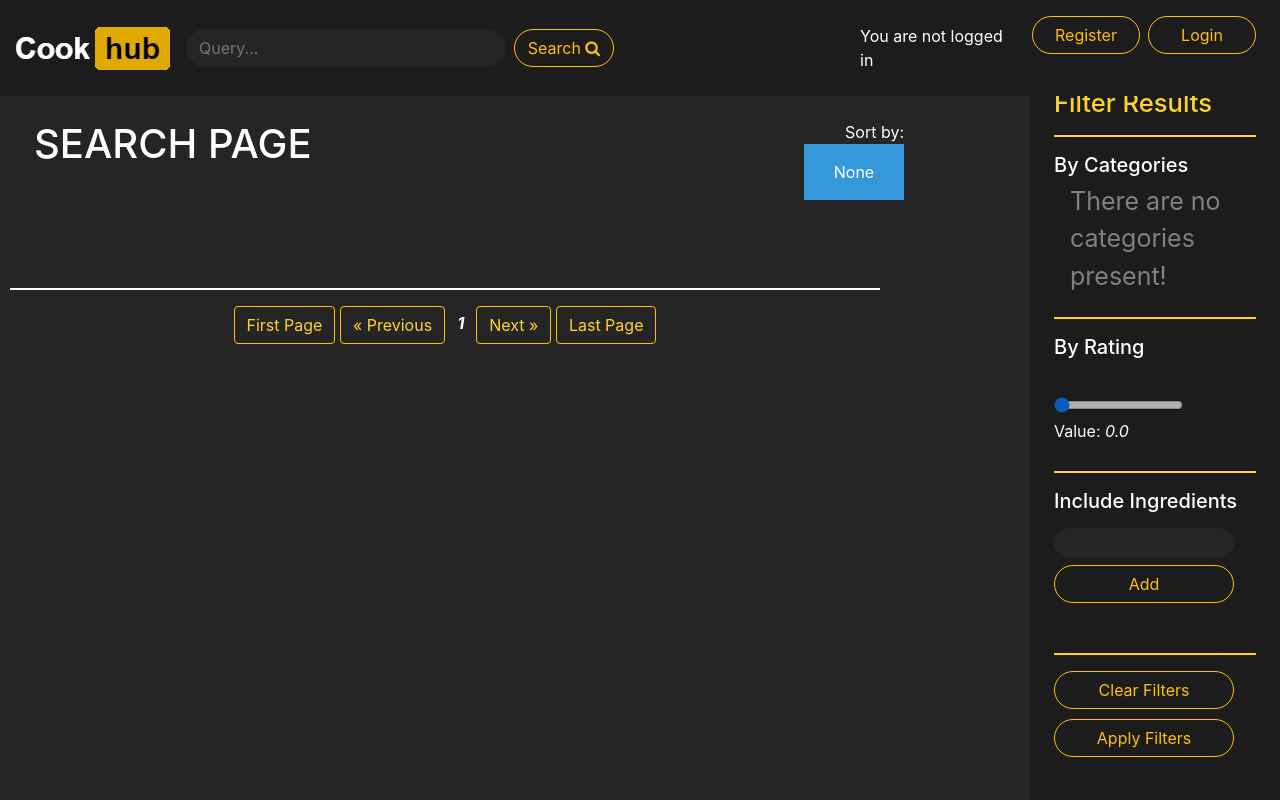
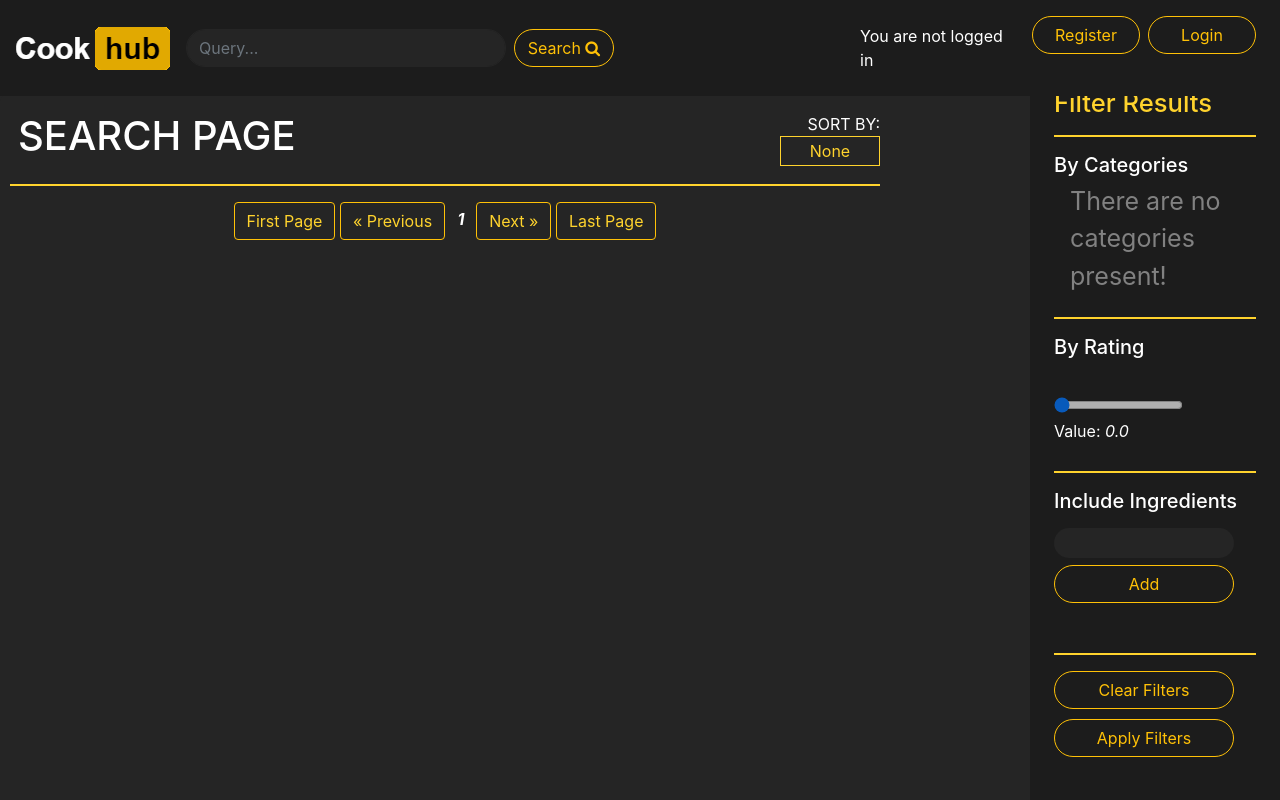
Before and after one commit to Konrad9/cookhub, a Django app: page /search/ in a window 1280 px wide. Run offline with Django 3.2, Linux system fonts and the light colour scheme; data that the repository does not hold is empty; some libraries are stand-ins or nearby versions.

Commit message:
Search page redesigned

```diff
--- a/cookhub/static/css/search.css
+++ b/cookhub/static/css/search.css
@@ -49,13 +49,14 @@
 }
 
 .dropbtn {
-  background-color: #3498DB;
-  color: white;
-  padding: 16px;
+  background-color: #252525;
+  color: #ffd32d;
+  padding: 0px;
   font-size: 16px;
-  border: none;
+  border: #ffd32d solid 1px;
   cursor: pointer;
   width: 100px;
+  height: 30px;
 }
 
 /* Dropdown button on hover & focus */
@@ -74,14 +75,15 @@
   display: none;
   position: absolute;
   background-color: white;
+  color: #ffd32d;
   box-shadow: 0px 8px 16px 0px rgba(0,0,0,0.2);
   z-index: 1;
 }
 
 /* Links inside the dropdown */
 .dropdown-content button {
-  color: black;
-  padding: 12px 16px;
+  color: #ffd32d;
+  padding: 0px;
   text-decoration: none;
   display: block;
 }
--- a/cookhub/templates/cookhub/search.html
+++ b/cookhub/templates/cookhub/search.html
@@ -10,23 +10,23 @@
 {% endblock %}
 
 {% block body_block %}
-    <div class="jumbotron p-4 m-0">
+    <div class="jumbotron p-0 pt-3 m-0">
         <div class="container">
             <div class="row">
                 <div class="col-md-4">
-                    <h1 style="color: white; text-transform: uppercase" class="jumbotron-heading">Search{% if query %}
+                    <h1 style="color: white; text-transform: uppercase; width: 700px" class="jumbotron-heading ml-2">Search{% if query %}
                         results for: '{{ query }}'{% else %} page{% endif %}</h1>
                 </div>
                 <div class="col-md-4">
                 </div>
                 <div class="col-md-4">
                     <div class="dropdown" style="text-align:right; margin-right: 250px; color:white;">
-                        Sort by:
+                        SORT BY:
                         <button onclick="dropper()" class="dropbtn" id="dropper">None</button>
                         <div id="myDropdown" class="dropdown-content">
                             <button class="dropbtn s">None</button>
                             <button class="dropbtn s">Newest</button>
-                            <button class="dropbtn s">Most popular</button>
+                            <button class="dropbtn s">Popular</button>
                         </div>
                     </div>
                 </div>
@@ -34,11 +34,11 @@
         </div>
     </div>
 
-    <div class="album py-5">
+    <div class="album pt-0">
         <div class="container">
 
             <div style="text-align:center;">
-                <hr style="border-color: white; margin-right: 250px;"/>
+                <hr style="border-color: #ffd32d; margin-right: 250px;"/>
                 <div class="row" id="results" style="margin-right: 250px;">
                 </div>
 
```
